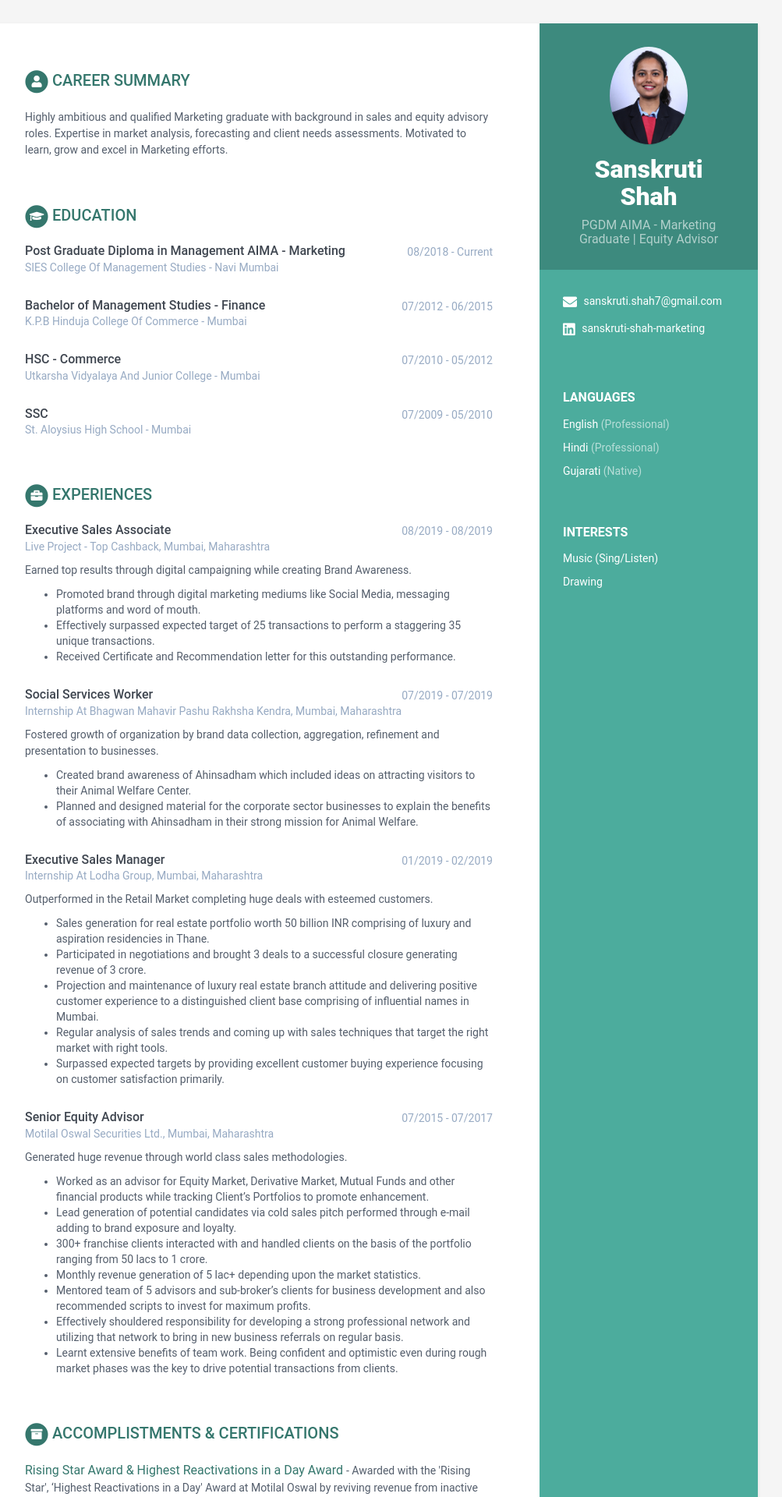
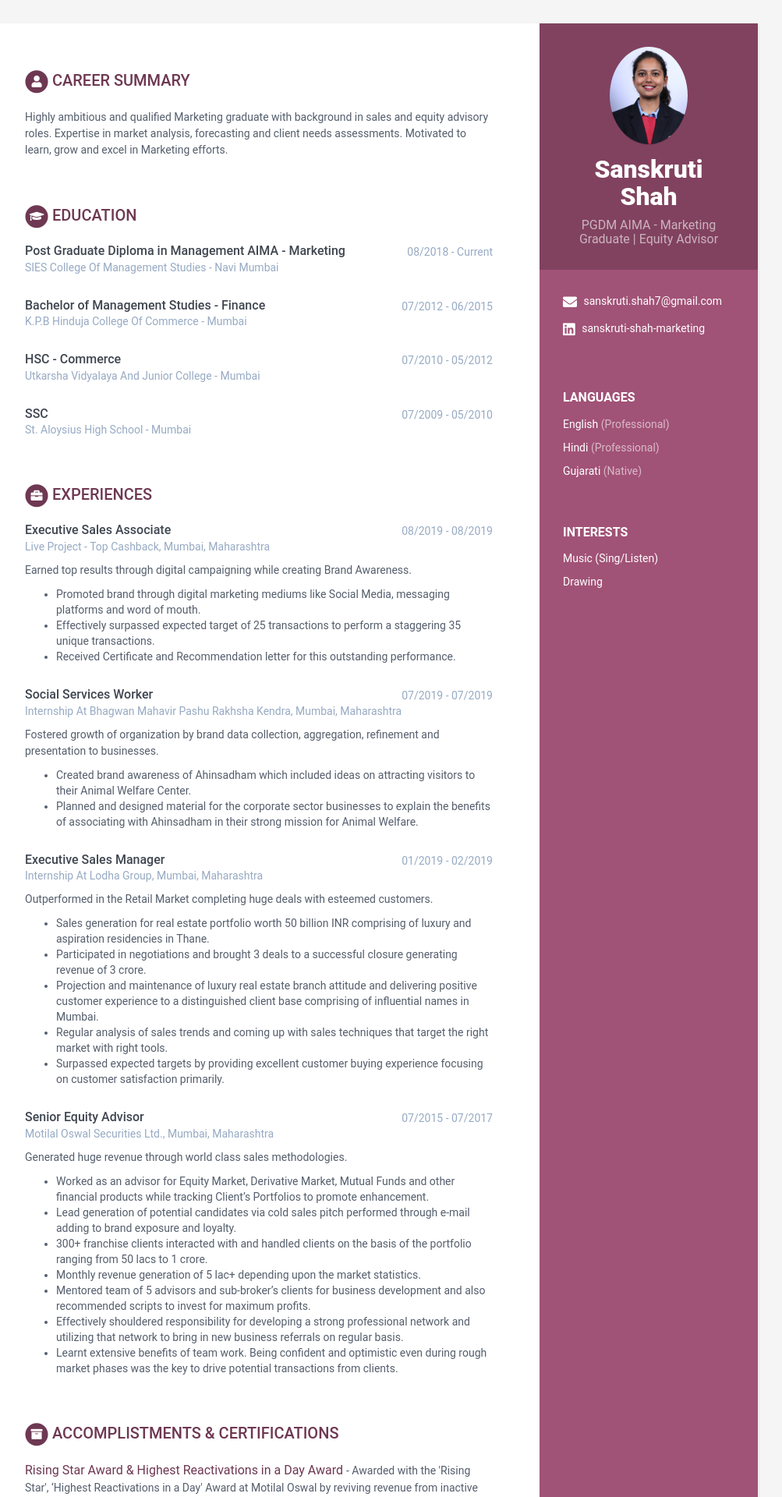
Before and after one commit to sanskruti-shah/online-cv, a Jekyll site: the page built from index.html, in a window 1280 px wide. Shown: the top 1920 px of the page at 78% size, without its empty margins (168-1171 px from the left). Built offline with Jekyll 4.4.1, drawn with Linux system fonts in a browser that asks for light colours.

Commit message:
Update _config.yml

```diff
--- a/_config.yml
+++ b/_config.yml
@@ -6,7 +6,7 @@ url: 'http://webjeda.com'
 baseurl: '/online-cv' #change it according to your repository name
 description: A beautiful Jekyll theme for creating resume
 # Style will be applied only after restarting the build or serve. Just choose one of the options.
-theme_skin: turquoise # blue turquoise green berry orange ceramic
+theme_skin: berry # blue turquoise green berry orange ceramic
 chrome_mobile_color: #use hex colors (ex:#1976d2) or leave empty if you don't want a color for chrome mobile searchbar
 
 # Tracker
```
